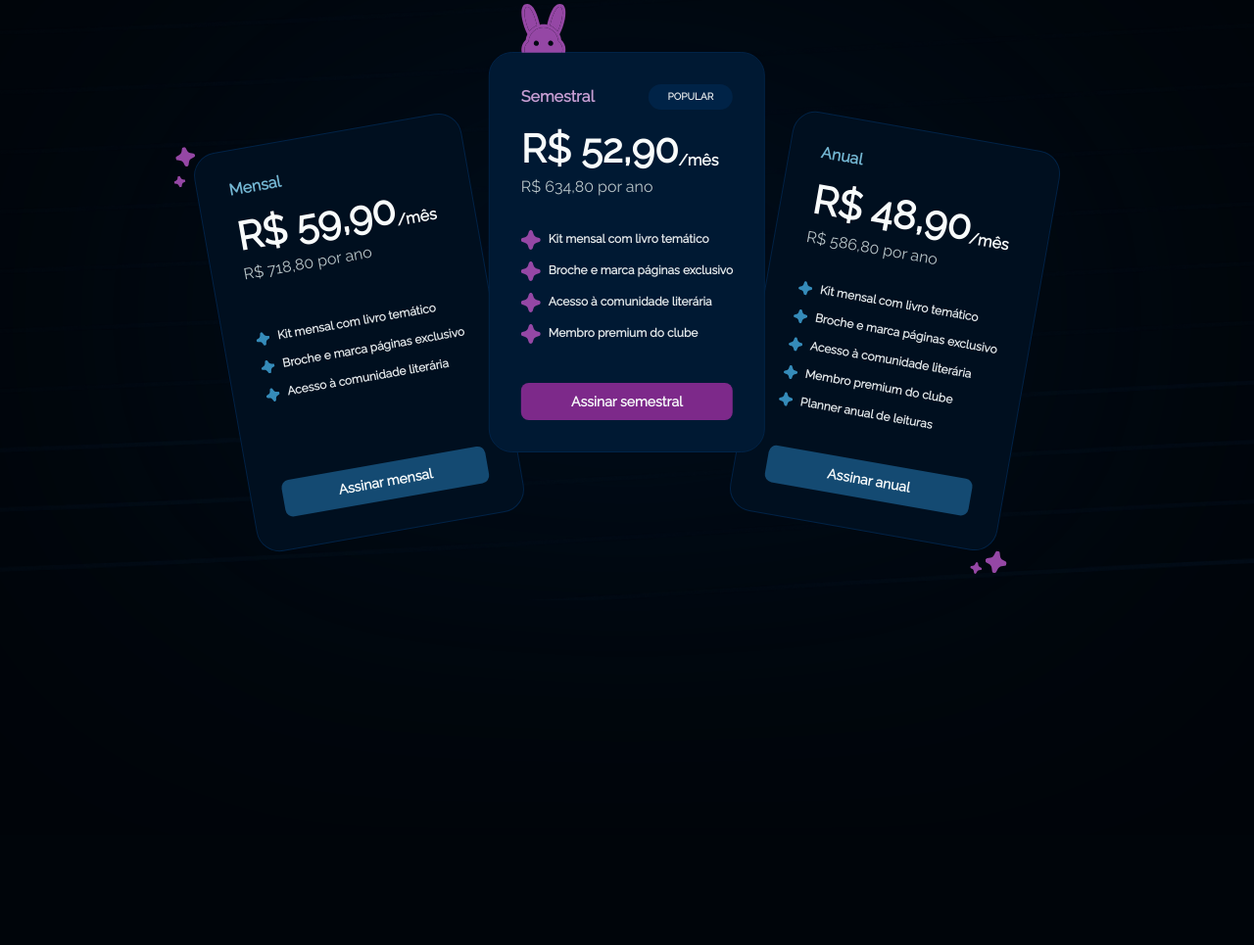
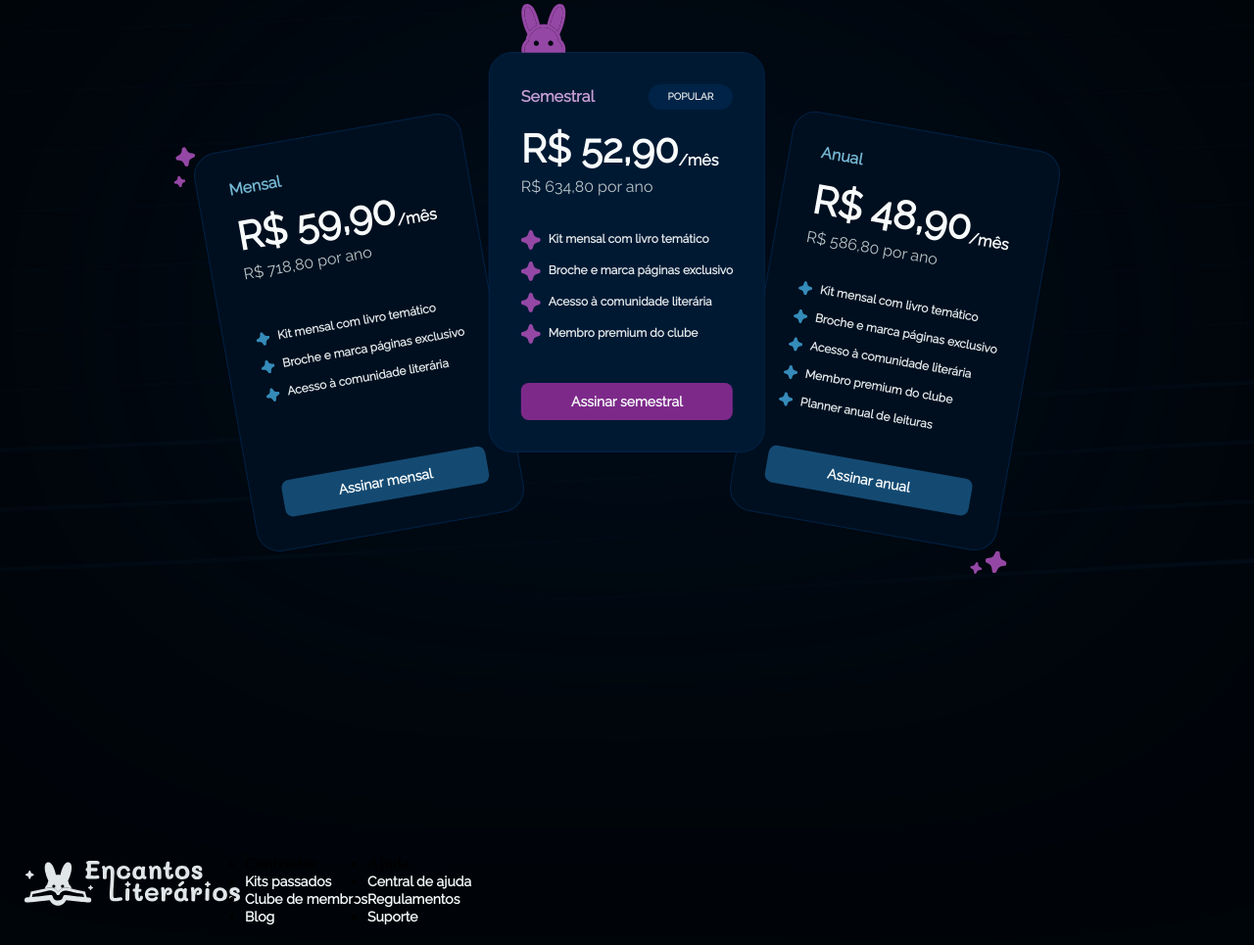
Before and after one commit to EvelynnBR/encantosLiterais, a plain HTML site: page index.html in a window 1280 px wide. Shown: the part 3121-4086 px from the top of the page at 98% size. Before the commit the page ends 3974 px from the top, so only its background shows below. Drawn offline with Linux system fonts and the light colour scheme.

Commit message:
estruturando e estilizando footer

```diff
--- a/index.html
+++ b/index.html
@@ -166,5 +166,34 @@
                 </div>
             </div>
         </section>
+
+        <footer class="container flex">
+            <div class="logo-social">
+                <img src="assets/icons/logo-desktop.svg" alt="" class="grid">
+                <div class="social flex">
+                    <a href="#" class="instagram flex"></a>
+                    <a href="#" class="twitter flex"></a>
+                    <a href="#" class="facebook flex"></a>
+                    <a href="#" class="discord flex"></a>
+                    <a href="#" class="whatsapp flex"></a>
+                    <a href="#" class="email flex"></a>
+                </div>
+            </div>
+
+            <div class="links flex">
+                <ul class="grid">
+                    <li><strong class="grid">Conteúdos</strong></li>
+                    <li><a href="#">Kits passados</a></li>
+                    <li><a href="#">Clube de membros</a></li>
+                    <li><a href="#">Blog</a></li>
+                </ul>
+                <ul class="grid">
+                    <li><strong class="grid">Ajuda</strong></li>
+                    <li><a href="#">Central de ajuda</a></li>
+                    <li><a href="#">Regulamentos</a></li>
+                    <li><a href="#">Suporte</a></li>
+                </ul>
+            </div>
+        </footer>
     </body>
 </html>
```
